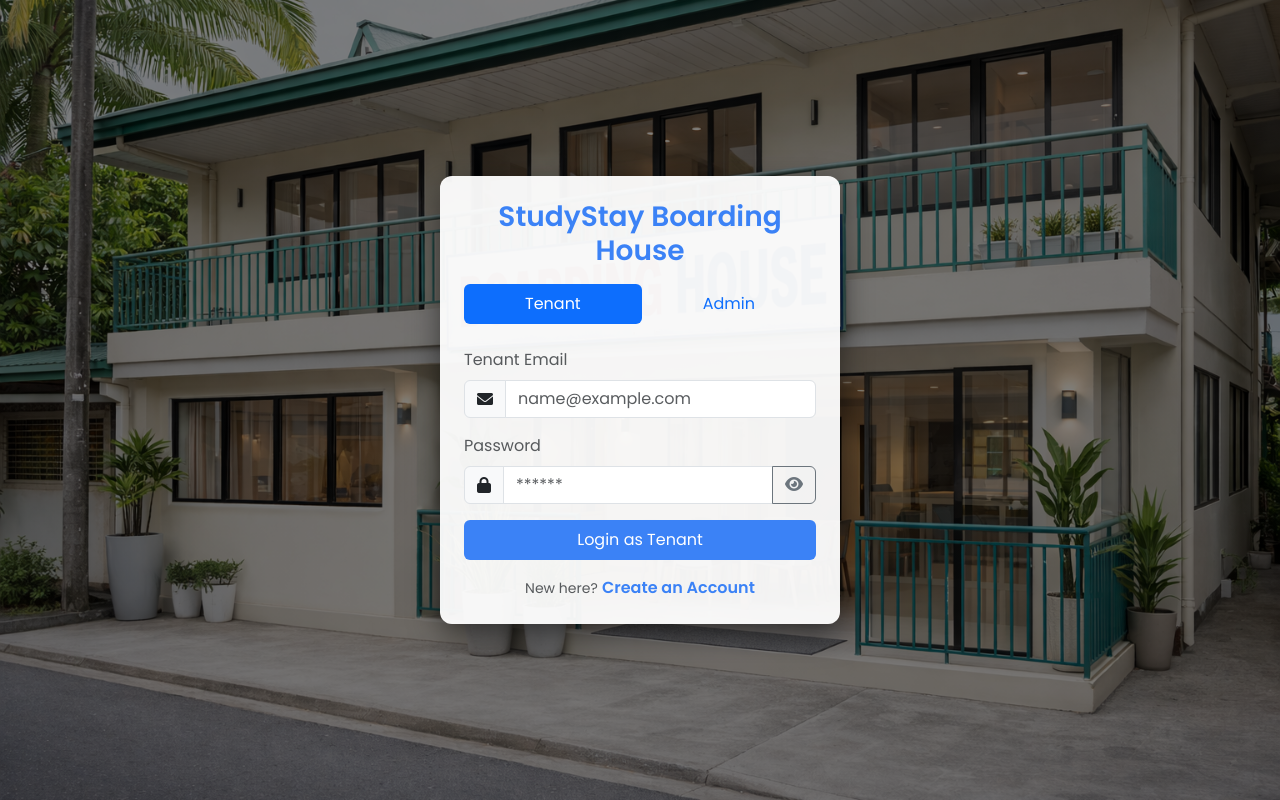
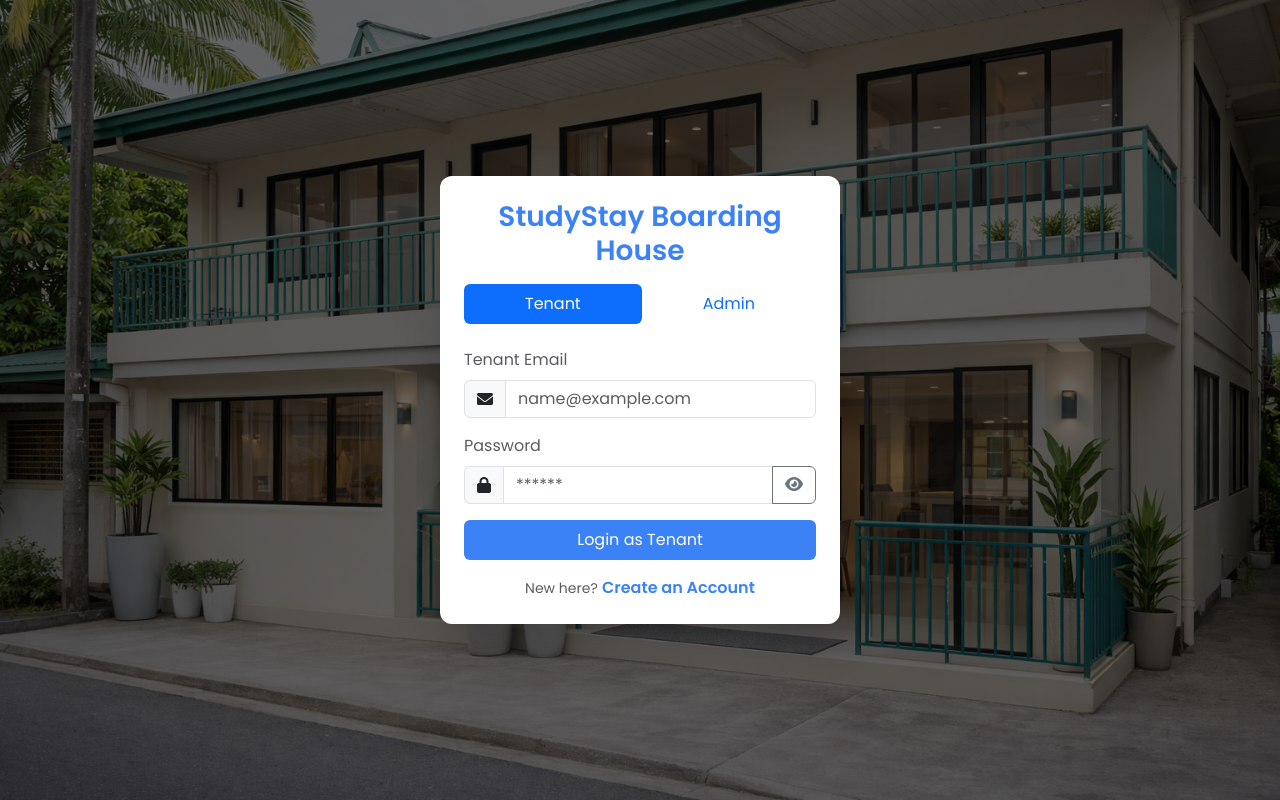
Before and after one commit to CodeCrizzz/BHMS, a PHP site: page / in a window 1280 px wide. Run offline with PHP 8.4, Linux system fonts and the light colour scheme.

Commit message:
fixing bg img and enhancing th styling

```diff
--- a/assets/css/style.css
+++ b/assets/css/style.css
@@ -578,31 +578,3 @@ body.dark-mode .profile-img-container {
         -webkit-overflow-scrolling: touch;
     }
 }
-
-/* =========================================
-   12. LOGIN PAGE BACKGROUND (ADDED)
-   ========================================= */
-body.login-body {
-    background: linear-gradient(rgba(0, 0, 0, 0.5), rgba(0, 0, 0, 0.5)),
-                url('/assets/img/BHMS_BG.png') no-repeat center center fixed;
-    background-size: cover;
-    background-position: center;
-    background-repeat: no-repeat;
-    background-attachment: fixed;
-    display: flex;
-    align-items: center;
-    justify-content: center;
-    height: 100vh;
-    width: 100%;
-}
-
-body.login-body .card {
-    background-color: rgba(255, 255, 255, 0.95) !important;
-    border: none !important;
-    box-shadow: 0 10px 30px rgba(0,0,0,0.5) !important;
-}
-
-body.dark-mode.login-body .card {
-    background-color: rgba(30, 30, 30, 0.95) !important;
-    border: 1px solid #444 !important;
-}
--- a/index.php
+++ b/index.php
@@ -37,8 +37,7 @@ $admin_show    = ($active_role == 'admin') ? 'show active' : '';
     <link rel="stylesheet" href="https://cdnjs.cloudflare.com/ajax/libs/font-awesome/6.0.0/css/all.min.css">
     <link rel="stylesheet" href="assets/css/style.css">
 </head>
-<body class="login-body">
-<div class="container d-flex justify-content-center align-items-center vh-100">
+<body class="d-flex justify-content-center align-items-center vh-100 m-0" style="background: linear-gradient(rgba(0, 0, 0, 0.6), rgba(0, 0, 0, 0.6)), url('assets/img/bg.png') no-repeat center center fixed !important; background-size: cover !important;"><div class="container d-flex justify-content-center align-items-center vh-100">
     <div class="card card-custom p-4 shadow-lg" style="width: 400px;">
 
         <h3 class="text-center mb-3 fw-bold text-primary-custom">StudyStay Boarding House</h3>
```
Also changed, not shown: assets/img/bg.png (renamed from assets/img/BHMS_BG.png).
